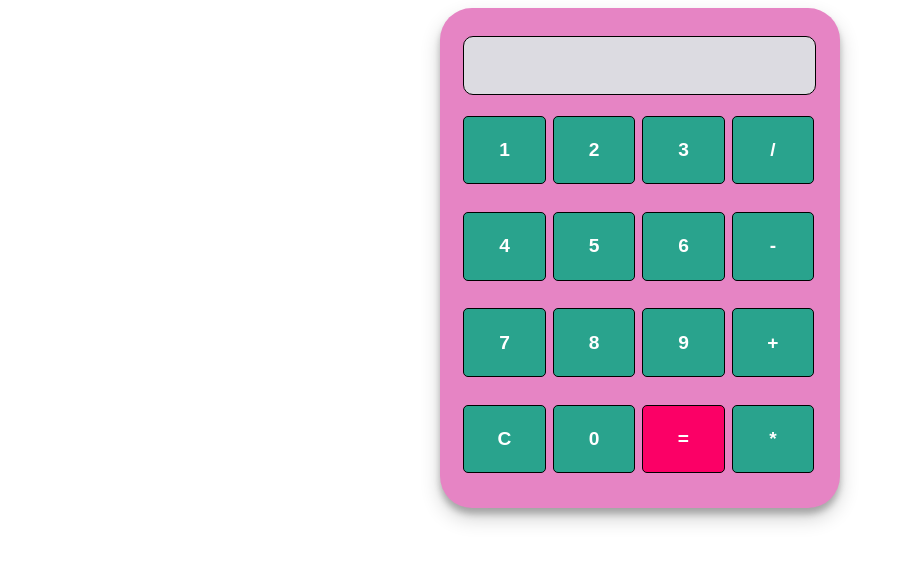
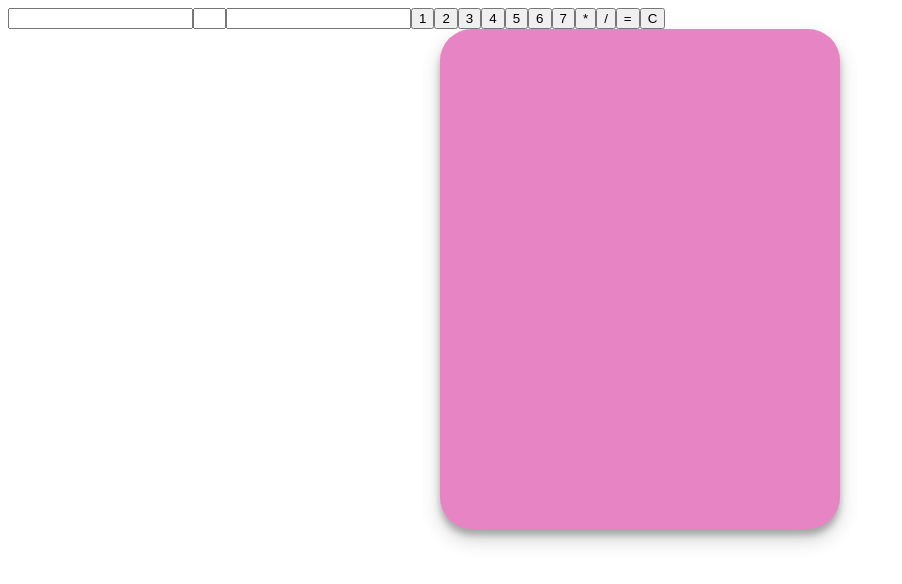
Before and after one commit to natalyvi/calculator, a plain HTML site: page calculad.html in a window 1280 px wide. Shown: the whole page, without its empty margins (0-902 px from the left). Drawn offline with Linux system fonts and the light colour scheme.

Commit message:
new code

```diff
--- a/calculad.html
+++ b/calculad.html
@@ -10,43 +10,24 @@
   </head>
   <body>
     <table class="calculator">
-      <tr>
-        <td colspan="4">
-          <input class="display-box" type="text" id="result" disabled />
-        </td>
+      <input type="text" value="" id="userInput" readonly />
+      <input type="text" id="currentOperation" size="1" readonly />
+      <input type="text" id="result" readonly />
+      <button value="1" onclick="digitPress(value)" id="one">1</button>
+      <button value="2" onclick="digitPress(value)" id="two">2</button>
+      <button value="3" onclick="digitPress(value)" id="three">3</button>
+      <button value="4" onclick="digitPress(value)" id="four">4</button>
+      <button value="5" onclick="digitPress(value)" id="five">5</button>
+      <button value="6" onclick="digitPress(value)" id="six">6</button>
+      <button value="7" onclick="digitPress(value)" id="seven">7</button>
+      <button value="8" onclick="digitPre*/
+      </button>
+      <button value="*" onclick="operationPress(value)" id="multiply">*</button>
+      <button value="/" onclick="operationPress(value)" id="divide">/</button>
+      <button value="=" onclick="operationPress(value)" id="equals">=</button>
+      <button value="C" onclick="clearScreen()" id="clear">C</button>
+    </table>
 
-        <!-- clearScreen() function clears all the values -->
-      </tr>
-      <tr>
-        <!-- display() function displays the value of clicked button -->
-        <td><input class="button" value="1" onclick="display('1')" /></td>
-        <td><input class="button" value="2" onclick="display('2')" /></td>
-        <td><input class="button" value="3" onclick="display('3')" /></td>
-        <td><input class="button" value="/" onclick="display('/')" /></td>
-      </tr>
-      <tr>
-        <td><input class="button" value="4" onclick="display('4')" /></td>
-        <td><input class="button" value="5" onclick="display('5')" /></td>
-        <td><input class="button" value="6" onclick="display('6')" /></td>
-        <td><input class="button" value="-" onclick="display('-')" /></td>
-      </tr>
-      <tr>
-        <td><input class="button" value="7" onclick="display('7')" /></td>
-        <td><input class="button" value="8" onclick="display('8')" /></td>
-        <td><input class="button" value="9" onclick="display('9')" /></td>
-        <td><input class="button" value="+" onclick="display('+')" /></td>
-      </tr>
-      <tr>
-        <td><input class="button" value="C" onclick="clearScreen()" /></td>
-        <td><input class="button" value="0" onclick="display('0')" /></td>
-
-        <!-- calculate() function evaluates the mathematical expression -->
-        <td>
-          <input class="button" value="=" onclick="calculate()" id="btn" />
-        </td>
-        <td><input class="button" value="*" onclick="display('*')" /></td>
-      </tr>
-    </table>
     <script src="calculator.js"></script>
   </body>
 </html>
```
